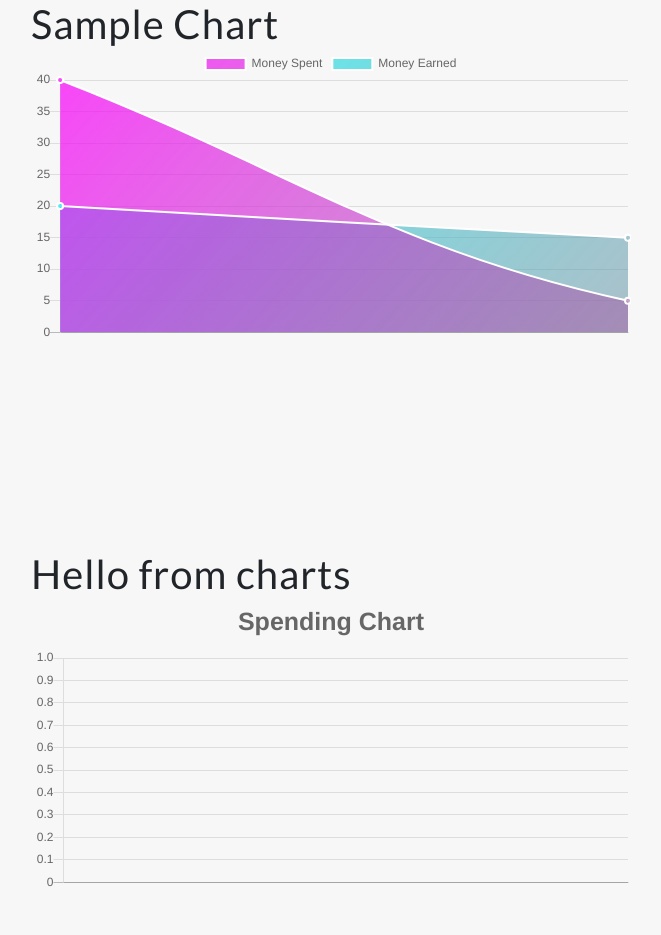
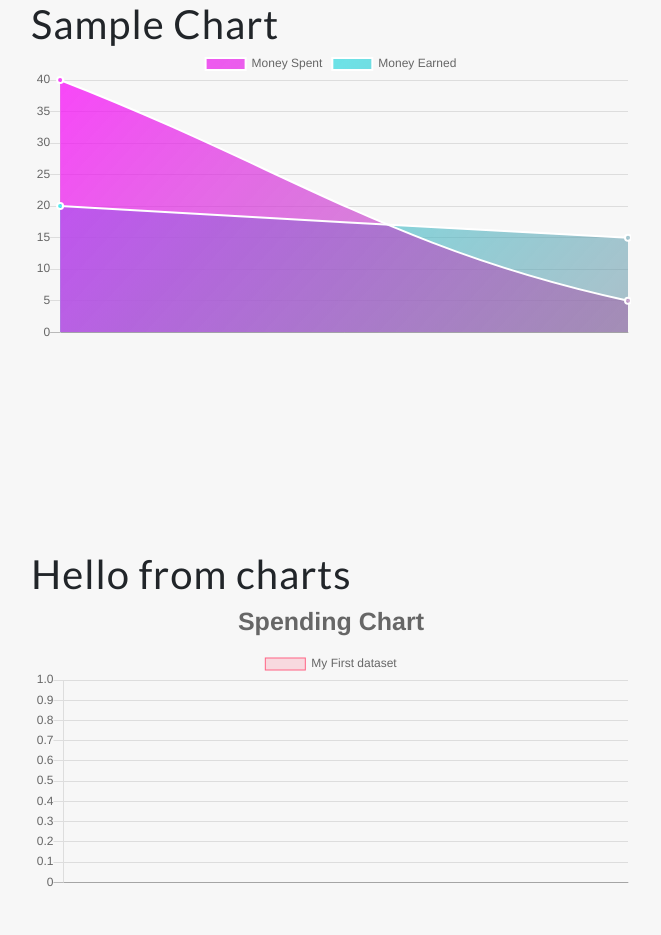
Before and after one commit to ZachPfeifer/React-Expense-Tracker, a React (Create React App) app: page / in a window 1280 px wide. Shown: the top 935 px of the page, without its empty margins (309-970 px from the left). Built offline with nearby package versions, Linux system fonts and the light colour scheme; no server answers.

Commit message:
BarChart rendering data

```diff
--- a/src/components/Charts/AllCharts.js
+++ b/src/components/Charts/AllCharts.js
@@ -29,6 +29,7 @@ export default class AllCharts extends Component {
 
   setGradientColor = (canvas, color) => {
     const ctx = canvas.getContext('2d')
+    console.log(ctx);
     const gradient = ctx.createLinearGradient(0, 0, 600, 550)
     gradient.addColorStop(0, color)
     gradient.addColorStop(0.95, "rgba(133,122,144,0.5")
--- a/src/components/Charts/BarChart.js
+++ b/src/components/Charts/BarChart.js
@@ -7,10 +7,25 @@ export const BarChart = ({ text, amount }) => {
   // let amount = transaction.map(amount => transaction.amount)
   console.log(text, amount);
 
+  const data = {
+    labels: [...text],
+    datasets: [
+      {
+        label: 'My First dataset',
+        backgroundColor: 'rgba(255,99,132,0.2)',
+        borderColor: 'rgba(255,99,132,1)',
+        borderWidth: 1,
+        hoverBackgroundColor: 'rgba(255,99,132,0.4)',
+        hoverBorderColor: 'rgba(255,99,132,1)',
+        data: [...amount]
+      }
+    ]
+  };
+
   return (
     <div>
       <Line
-        data={amount}
+        data={data}
         width={100}
         height={50}
         options={{
```
